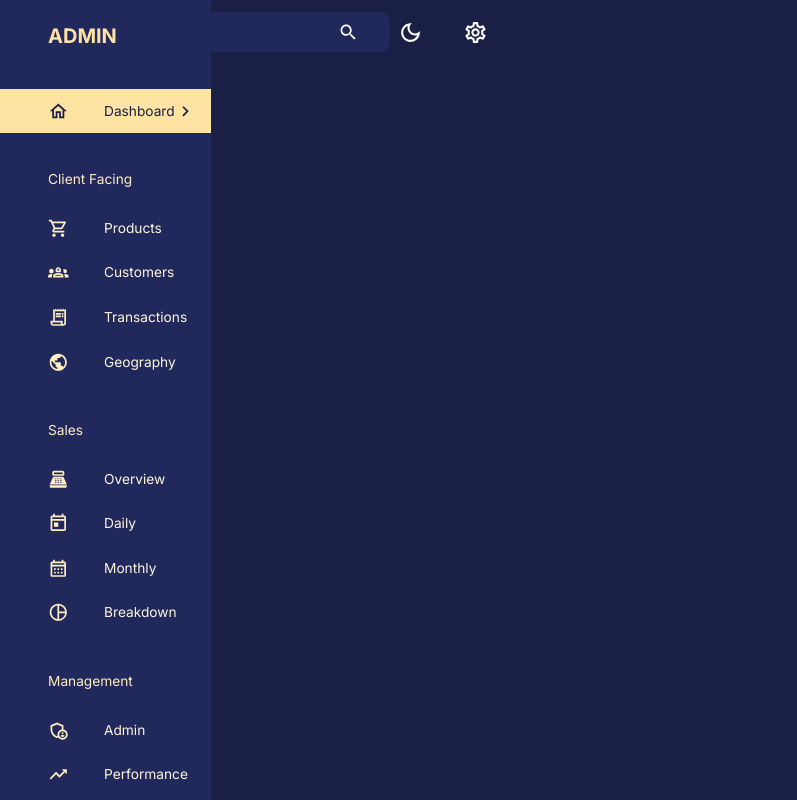
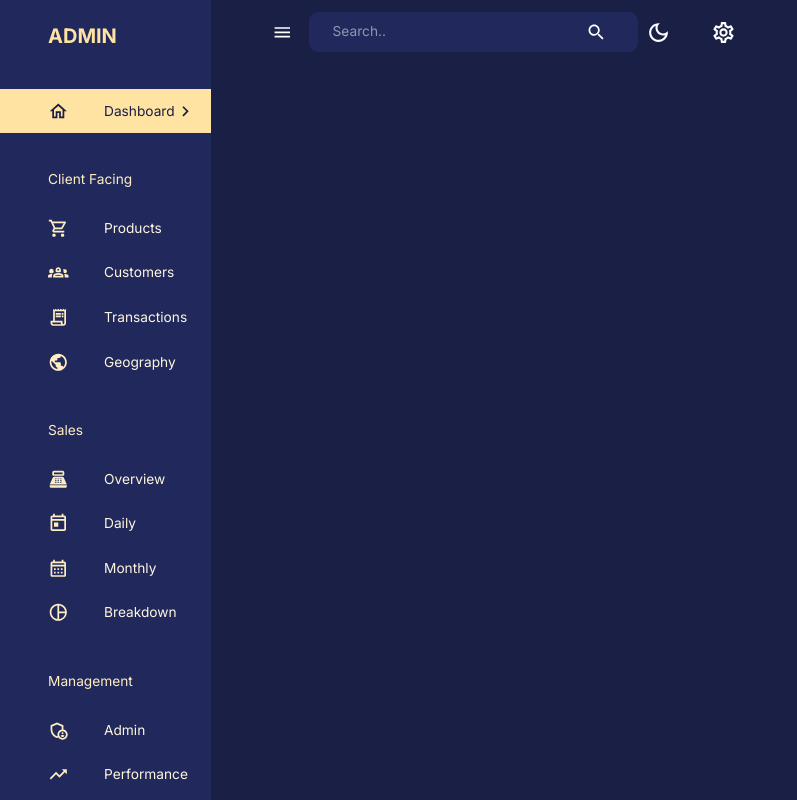
Before and after one commit to trynceb/admin-dashboard, a React (Create React App) app in the folder client/: page /dashboard in a window 1280 px wide. Shown: the whole page, without its empty margins (0-797 px from the left). Built offline with nearby package versions, Linux system fonts and the light colour scheme; no server answers.

Commit message:
fix sidebar prop typo and adjust navbar shift

```diff
--- a/client/src/components/Navbar.jsx
+++ b/client/src/components/Navbar.jsx
@@ -15,7 +15,7 @@ import { AppBar, InputBase, IconButton, Toolbar, useTheme } from "@mui/material"
 
 const Navbar = ({
     isSidebarOpen,
-    setIsSidebarOpen,
+    setIsSidebarOpen
 }) => {
     const dispatch = useDispatch()
     const theme = useTheme()
@@ -28,13 +28,15 @@ const Navbar = ({
                 boxShadow: "none"
             }
         }>
-            <Toolbar sx={
-                {justifyContent: "space-between"}
-            }>
+            <Toolbar sx={{
+                justifyContent: "space-between",
+                ml: isSidebarOpen ? "240px" : "0px",
+                transition: "all 0.2s ease-out"
+            }}>
                 {/* LEFT SIDE */}
                 <FlexBetween>
-                    <IconButton onClick={() => console.log('open/close sidebar')}>
-                        <MenuIcon />
+                    <IconButton onClick={() => setIsSidebarOpen(!isSidebarOpen)}>
+                        <MenuIcon sx={{ marginRight: "0.5rem" }} />
                     </IconButton>
                     <FlexBetween
                         backgroundColor={theme.palette.background.alt}
--- a/client/src/scenes/layout/index.jsx
+++ b/client/src/scenes/layout/index.jsx
@@ -7,7 +7,7 @@ import Sidebar from "components/Sidebar"
 
 const Layout = () => {
     const isNonMobile = useMediaQuery("(min-width:600px)")
-    const [isSidebarOpen, setIsSideBarOpen] = useState(true)
+    const [isSidebarOpen, setIsSidebarOpen] = useState(true)
 
     return (
         <Box display={
@@ -18,10 +18,10 @@ const Layout = () => {
             <Sidebar isNonMobile={isNonMobile}
                 drawerwidth="250px"
                 isSidebarOpen={isSidebarOpen}
-                setIsSideBarOpen={setIsSideBarOpen}/>
+                setIsSidebarOpen={setIsSidebarOpen}/>
             <Box>
                 <Navbar isSidebarOpen={isSidebarOpen}
-                    setIsSideBarOpen={setIsSideBarOpen}/>
+                    setIsSidebarOpen={setIsSidebarOpen}/>
                 <Outlet/>
             </Box>
         </Box>
```
